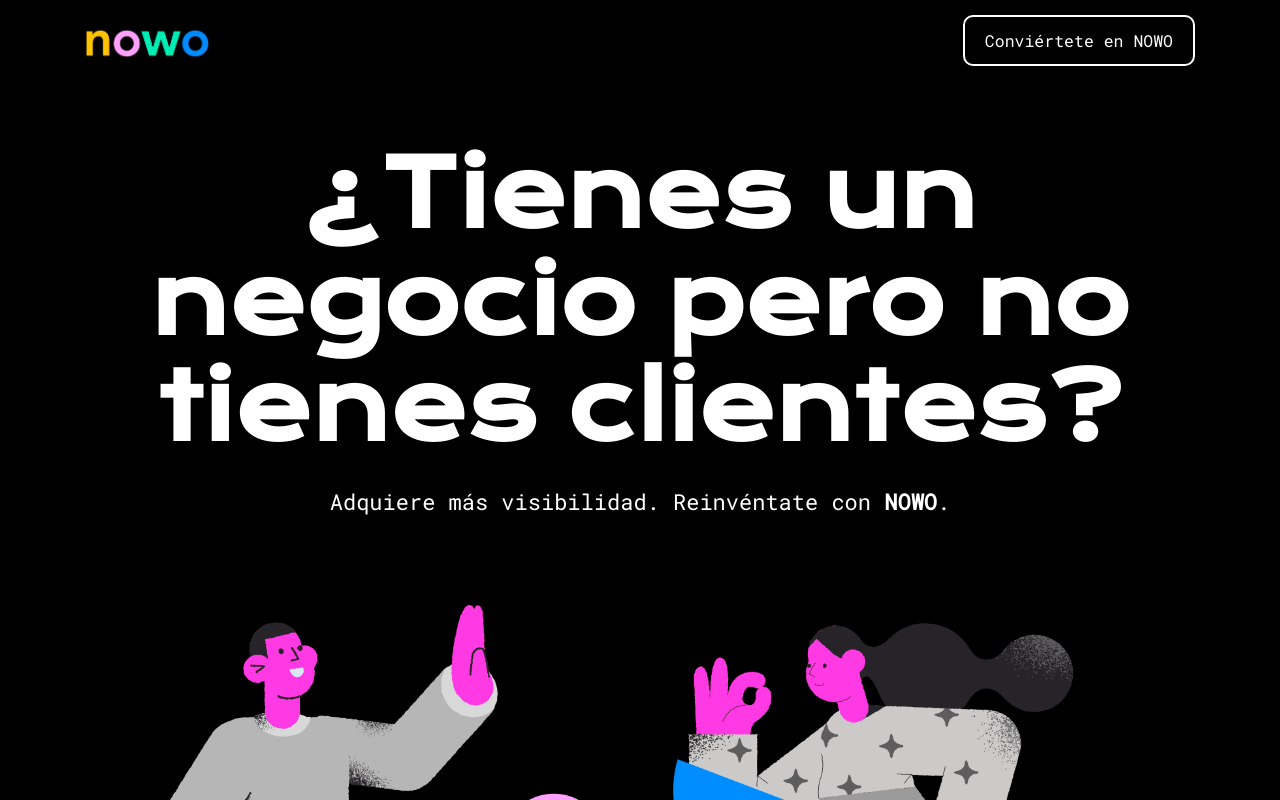
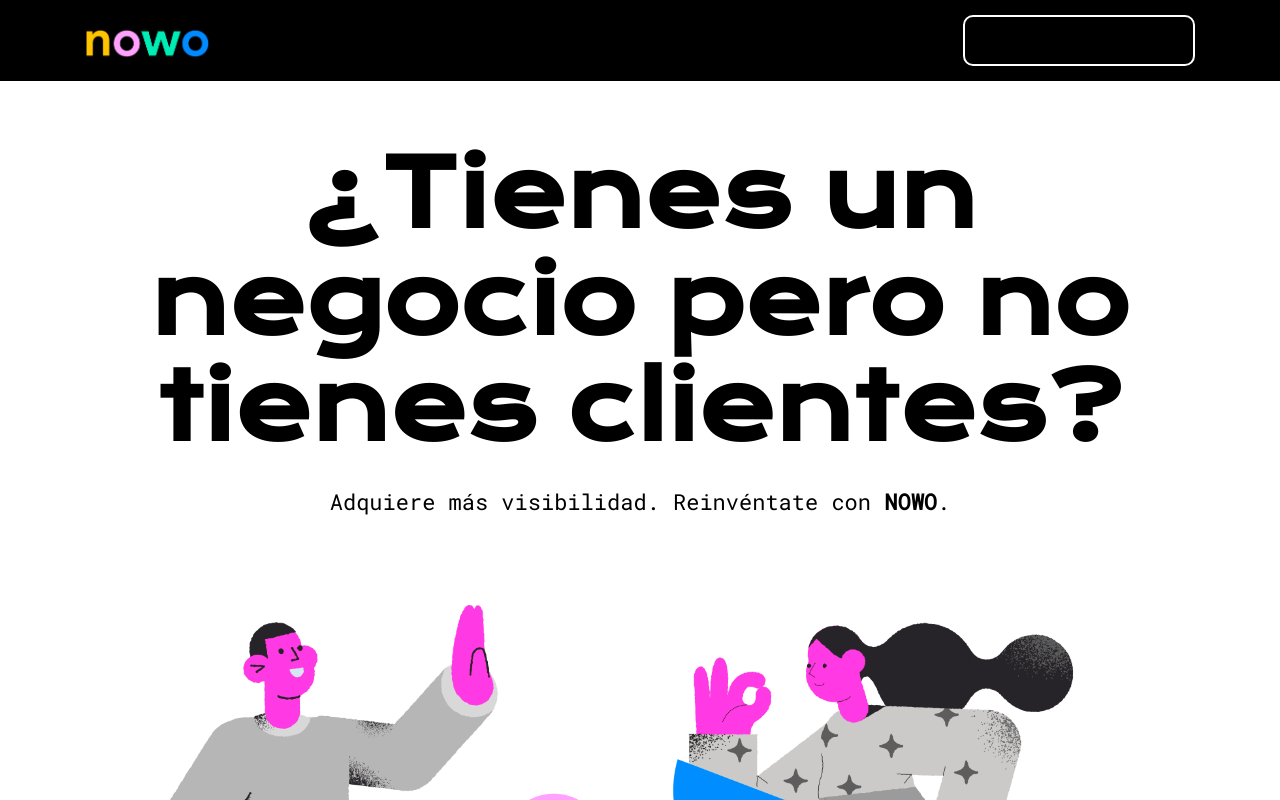
Before and after one commit to hellomarcelo/nowo, a plain HTML site: page index.html in a window 1280 px wide. Shown: the top 800 px of the page. Drawn offline with nearby package versions, Linux system fonts and the light colour scheme.

Commit message:
Update style.css
changes background color

```diff
--- a/css/style.css
+++ b/css/style.css
@@ -30,7 +30,7 @@ h1 {
   margin-top: 0;
   font-size: 4.209em;
   text-align: center;
-  color: white;
+  color: black;
 }
 
 h2 {font-size: 3.157em;}
@@ -53,7 +53,7 @@ Navbar
 }
 
 .cta-white {
-    color: #fff;
+    color: #000;
     border: 2.5px solid white;
     border-radius: 10px;
     padding: 10px 20px;
@@ -67,7 +67,7 @@ Navbar
 
 .hero {
     width: 100%;
-    background-color: #000;
+    background-color: #fff;
 
 
 
@@ -78,7 +78,7 @@ Navbar
 }
 
 .hero p {
-    color: white;
+    color: black;
     text-align: center;
 }
 
@@ -97,8 +97,8 @@ Navbar
 
 .sub {
 
-    background-color: black;
-    color: #fff;
+    background-color: white;
+    color: #000;
 }
 
 .sub h3 {
```
